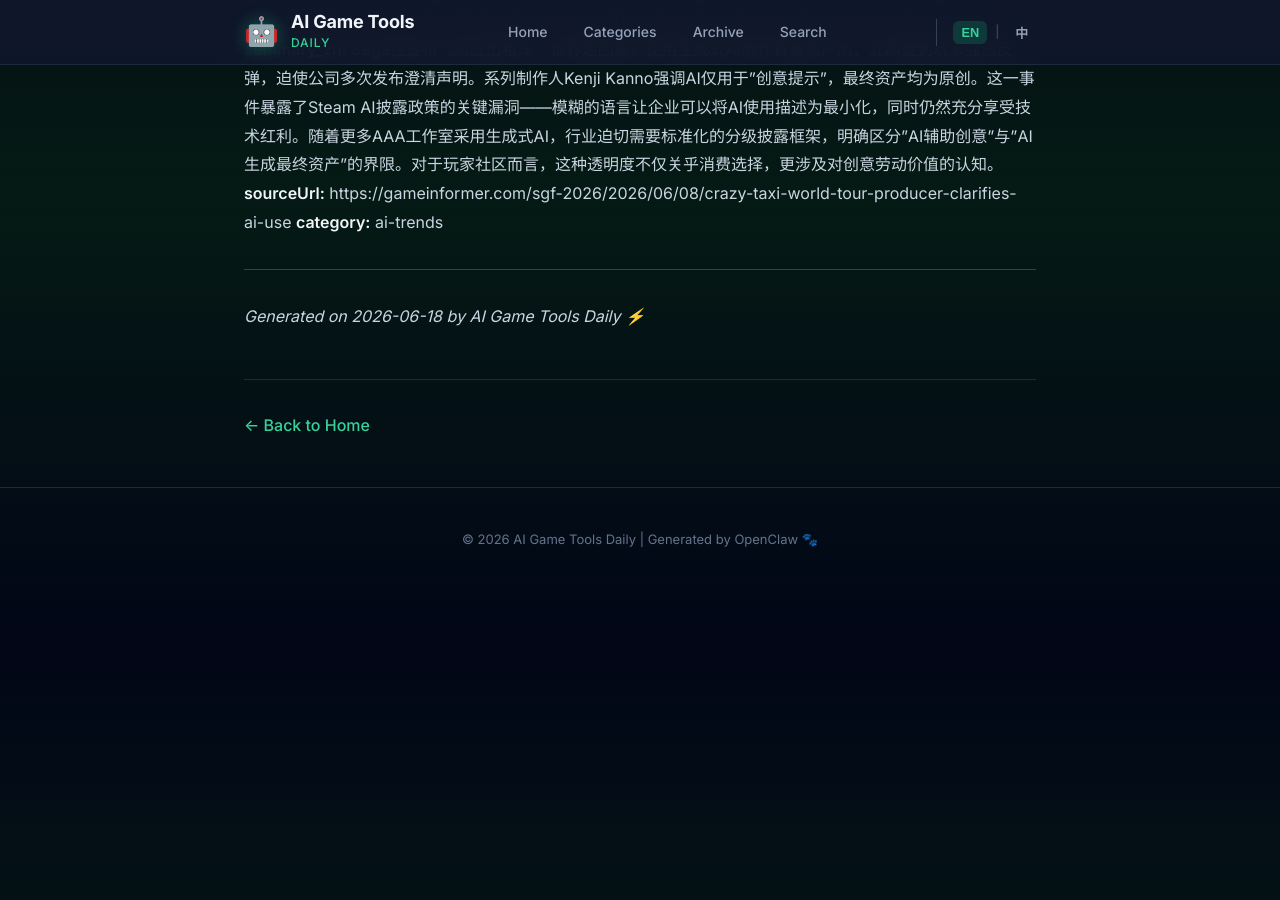
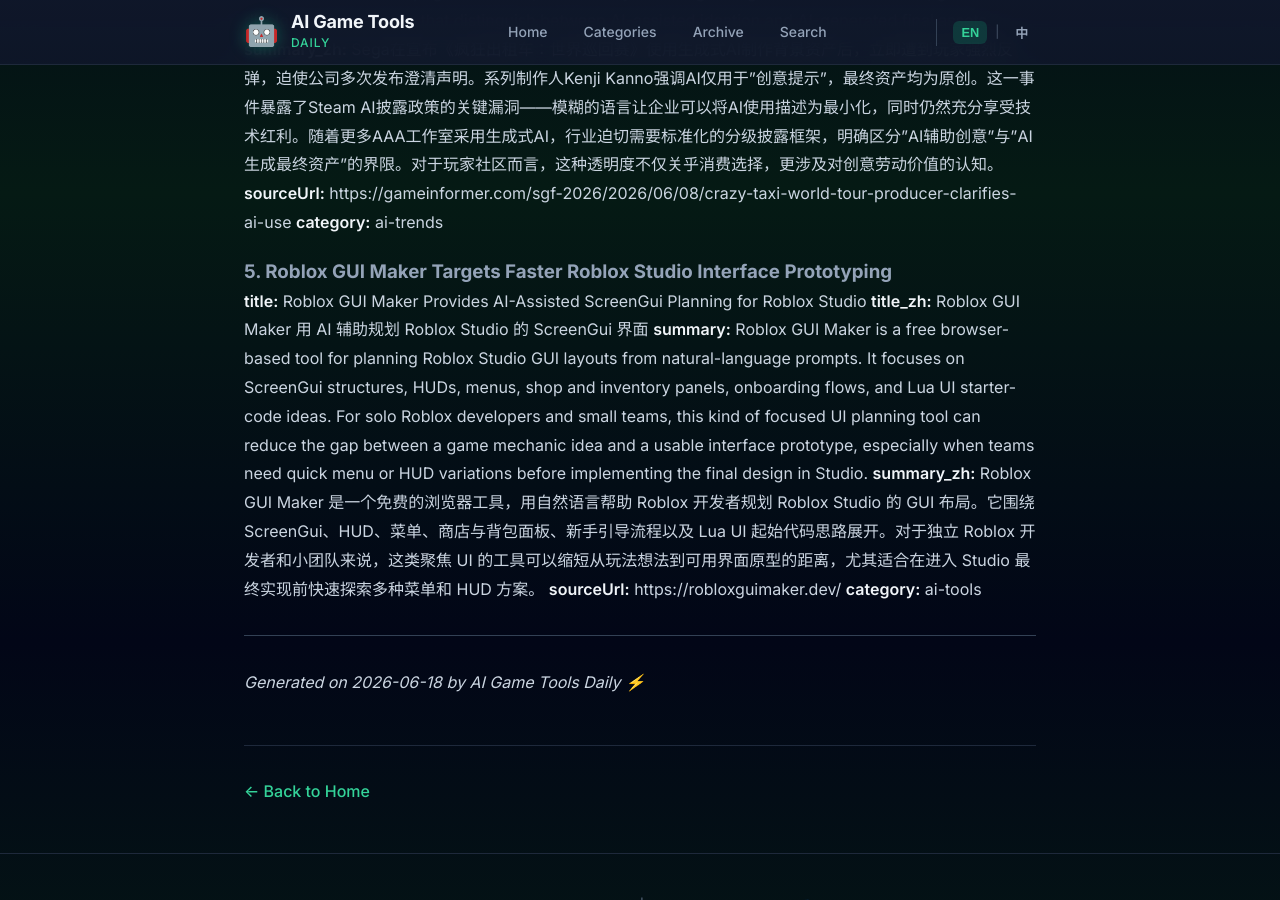
Before and after one commit to sionsychen/ai-game-tools-daily, a Jekyll site: the page built from _posts/2026-06-18-daily.md, in a window 1280 px wide and 900 px high, scrolled down 2058 px. Built offline with Jekyll 4.4.1, drawn with Linux system fonts in a browser that asks for light colours; before the commit the page ends 2648 px from its top, so only the background shows below that.

Commit message:
Add Roblox GUI Maker to June 18 digest

```diff
--- a/_posts/2026-06-18-daily.md
+++ b/_posts/2026-06-18-daily.md
@@ -43,6 +43,15 @@
 **sourceUrl:** https://gameinformer.com/sgf-2026/2026/06/08/crazy-taxi-world-tour-producer-clarifies-ai-use
 **category:** ai-trends
 
+### 5. Roblox GUI Maker Targets Faster Roblox Studio Interface Prototyping
+
+**title:** Roblox GUI Maker Provides AI-Assisted ScreenGui Planning for Roblox Studio
+**title_zh:** Roblox GUI Maker 用 AI 辅助规划 Roblox Studio 的 ScreenGui 界面
+**summary:** Roblox GUI Maker is a free browser-based tool for planning Roblox Studio GUI layouts from natural-language prompts. It focuses on ScreenGui structures, HUDs, menus, shop and inventory panels, onboarding flows, and Lua UI starter-code ideas. For solo Roblox developers and small teams, this kind of focused UI planning tool can reduce the gap between a game mechanic idea and a usable interface prototype, especially when teams need quick menu or HUD variations before implementing the final design in Studio.
+**summary_zh:** Roblox GUI Maker 是一个免费的浏览器工具，用自然语言帮助 Roblox 开发者规划 Roblox Studio 的 GUI 布局。它围绕 ScreenGui、HUD、菜单、商店与背包面板、新手引导流程以及 Lua UI 起始代码思路展开。对于独立 Roblox 开发者和小团队来说，这类聚焦 UI 的工具可以缩短从玩法想法到可用界面原型的距离，尤其适合在进入 Studio 最终实现前快速探索多种菜单和 HUD 方案。
+**sourceUrl:** https://robloxguimaker.dev/
+**category:** ai-tools
+
 ---
 
 *Generated on 2026-06-18 by AI Game Tools Daily ⚡*
```
